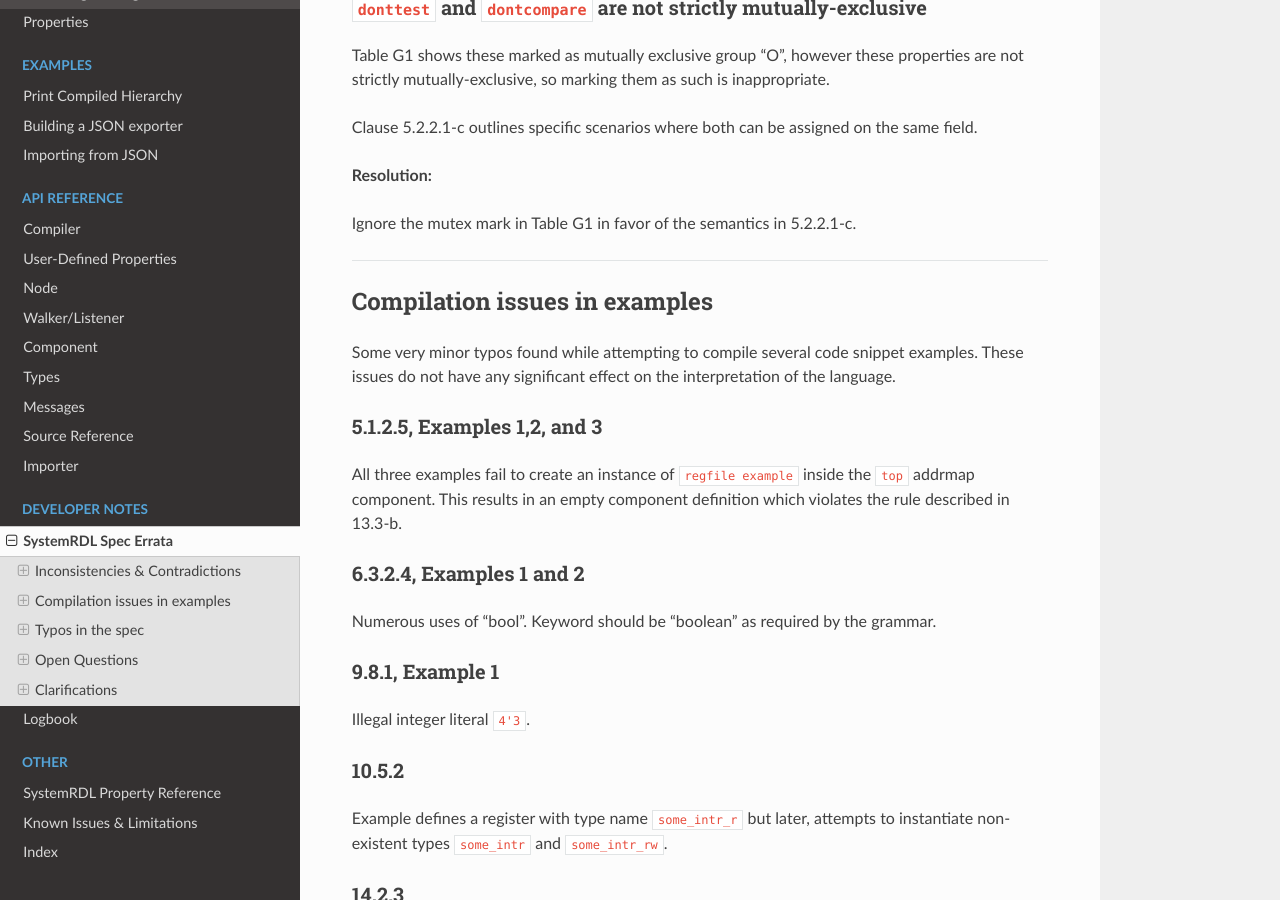
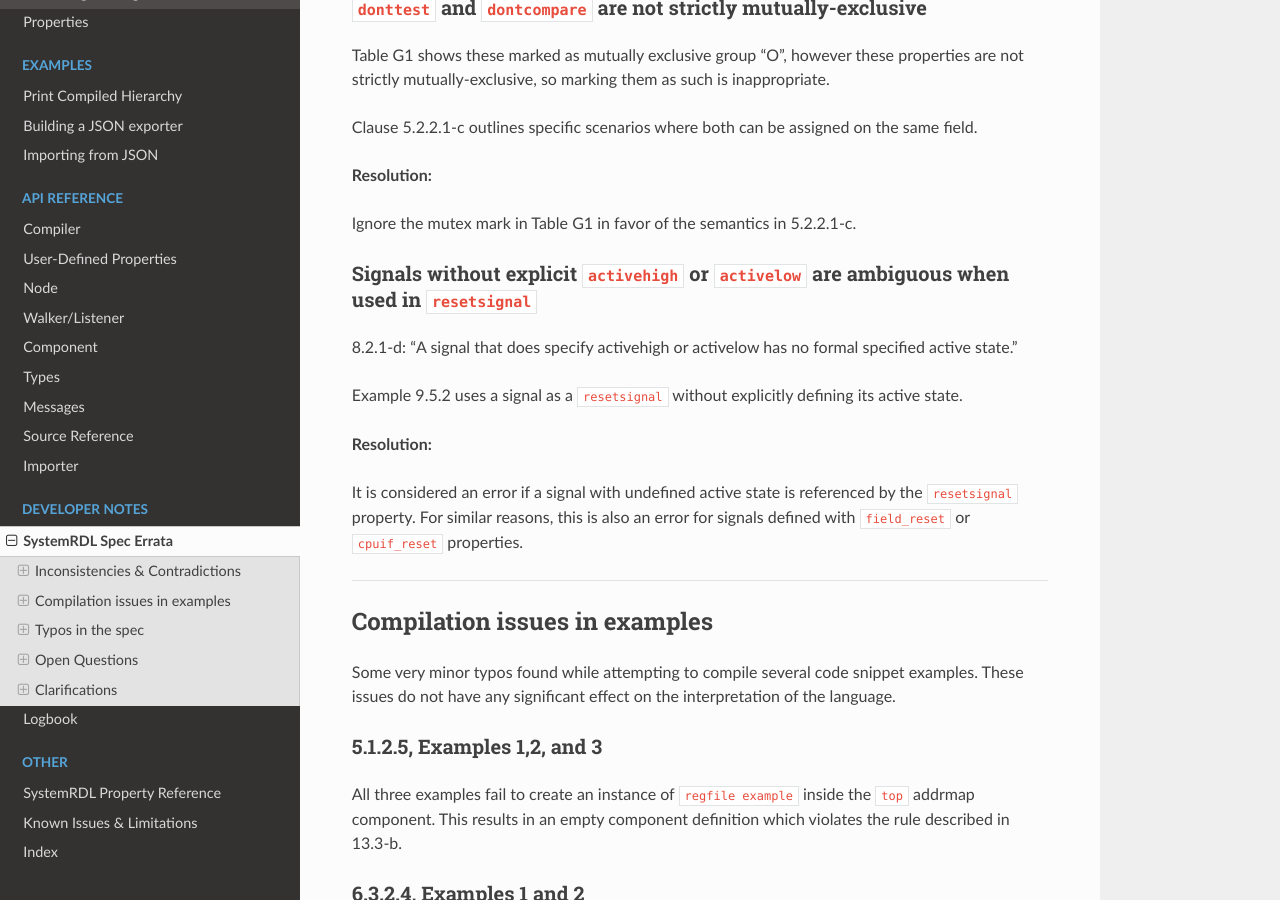
Before and after one commit to SystemRDL/systemrdl-compiler, a Sphinx documentation site: the page built from docs/dev_notes/rdl_spec_errata.rst, in a window 1280 px wide and 900 px high, scrolled down 4976 px. Built offline with Sphinx 7.4.7 and the Read the Docs theme 3.1.0, drawn with Linux system fonts in a browser that asks for light colours; some of the changed text lies outside the part shown.

Commit message:
Document spec errata about resetsignal level contradiction

```diff
--- a/docs/dev_notes/rdl_spec_errata.rst
+++ b/docs/dev_notes/rdl_spec_errata.rst
@@ -270,6 +270,20 @@ same field.
 
 Ignore the mutex mark in Table G1 in favor of the semantics in 5.2.2.1-c.
 
+
+Signals without explicit ``activehigh`` or ``activelow`` are ambiguous when used in ``resetsignal``
+^^^^^^^^^^^^^^^^^^^^^^^^^^^^^^^^^^^^^^^^^^^^^^^^^^^^^^^^^^^^^^^^^^^^^^^^^^^^^^^^^^^^^^^^^^^^^^^^^^^
+8.2.1-d: "A signal that does specify activehigh or activelow has no formal specified active state."
+
+Example 9.5.2 uses a signal as a ``resetsignal`` without explicitly defining its active state.
+
+**Resolution:**
+
+It is considered an error if a signal with undefined active state is referenced by the ``resetsignal`` property.
+For similar reasons, this is also an error for signals defined with ``field_reset`` or ``cpuif_reset`` properties.
+
+
+
 --------------------------------------------------------------------------------
 
 Compilation issues in examples
```
Also changed, not shown: other parts of docs/dev_notes/rdl_spec_errata.rst (+1 -1 lines).
